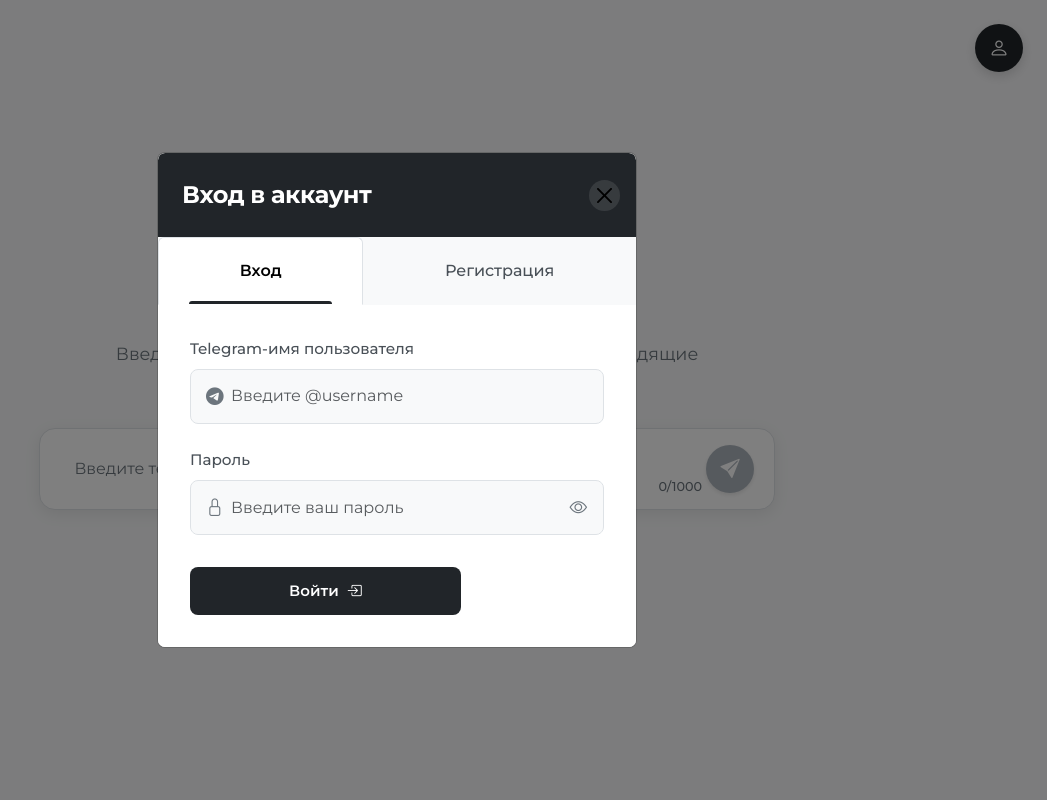
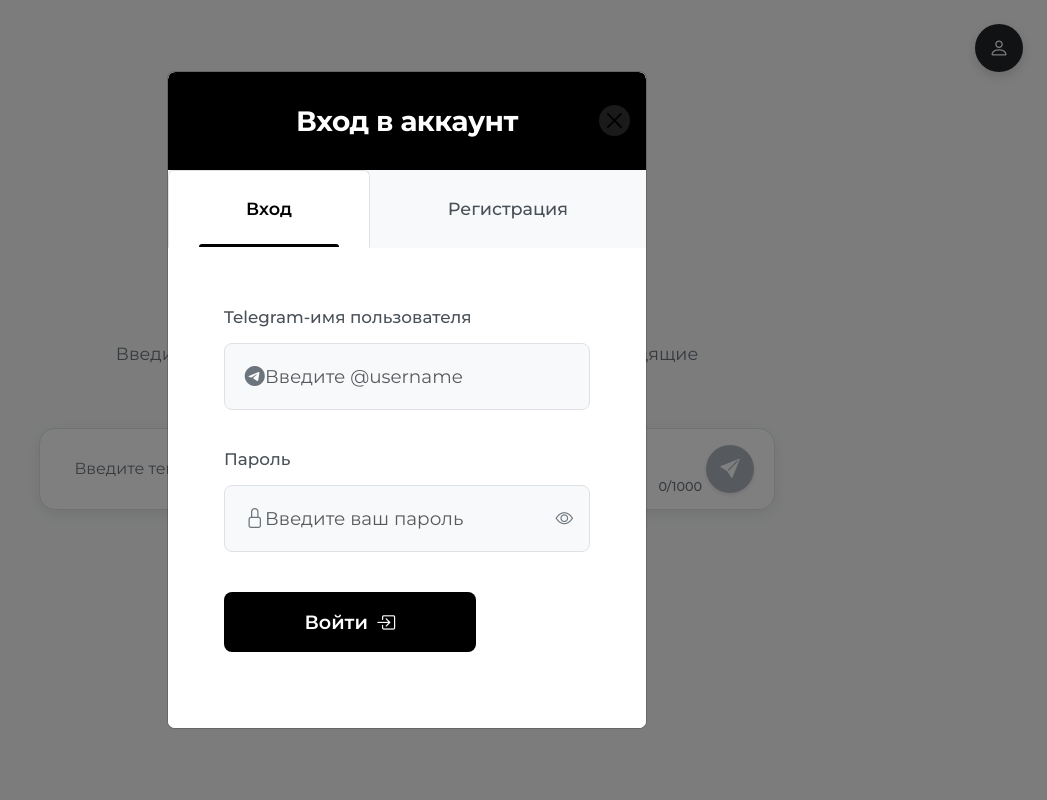
Before and after one commit to Artem336600/Stroka_t, a Flask app: page / in a window 1280 px wide, after a click on "Профиль". Shown: the whole page, without its empty margins (233-1280 px from the left). Run offline with Flask 3, Linux system fonts and the light colour scheme.

Commit message:
лучшен интерфейс модального окна авторизации и регистрации: увеличен размер, изменен дизайн в черный стиль, удалены кружки навигации

```diff
--- a/static/css/auth.css
+++ b/static/css/auth.css
@@ -4,23 +4,36 @@
     border: none;
     box-shadow: 0 10px 40px rgba(0, 0, 0, 0.2);
     overflow: hidden;
-    max-width: 460px;
+    max-width: 900px;
+    width: 100%;
     margin: 0 auto;
     background-color: #f8f9fa;
 }
 
+.modal-dialog.modal-lg {
+    display: flex;
+    align-items: center;
+    justify-content: center;
+    max-width: 920px;
+    width: 98%;
+    margin: 0 auto;
+    min-height: 100vh;
+}
+
 .auth-modal .modal-header {
-    background: #212529;
+    background: #000000;
     color: white;
-    padding: 1.5rem;
+    padding: 1.75rem;
     border-bottom: none;
     position: relative;
+    text-align: center;
 }
 
 .auth-modal .modal-title {
-    font-size: 1.5rem;
+    font-size: 1.75rem;
     font-weight: 700;
     letter-spacing: -0.5px;
+    margin: 0 auto;
 }
 
 .auth-modal .btn-close {
@@ -42,6 +55,27 @@
 .auth-modal .modal-body {
     padding: 0;
     background-color: #fff;
+    overflow-y: auto;
+    max-height: 85vh;
+    scroll-behavior: smooth;
+    scrollbar-width: thin;
+}
+
+.auth-modal .modal-body::-webkit-scrollbar {
+    width: 6px;
+}
+
+.auth-modal .modal-body::-webkit-scrollbar-track {
+    background: #f1f1f1;
+}
+
+.auth-modal .modal-body::-webkit-scrollbar-thumb {
+    background: #c1c1c1;
+    border-radius: 3px;
+}
+
+.auth-modal .modal-body::-webkit-scrollbar-thumb:hover {
+    background: #a8a8a8;
 }
 
 /* Стили для вкладок */
@@ -55,8 +89,8 @@
 
 .auth-tab {
     text-align: center;
-    padding: 1.25rem 0;
-    font-size: 1rem;
+    padding: 1.5rem 0;
+    font-size: 1.1rem;
     font-weight: 500;
     color: #495057;
     cursor: pointer;
@@ -80,7 +114,7 @@
     left: 15%;
     width: 70%;
     height: 3px;
-    background-color: #212529;
+    background-color: #000000;
     border-radius: 3px 3px 0 0;
 }
 
@@ -107,7 +141,8 @@
 /* Формы входа и регистрации */
 .auth-form {
     display: none;
-    padding: 2rem;
+    padding: 3.5rem;
+    overflow: hidden;
 }
 
 .auth-form.active {
@@ -221,67 +279,82 @@
 }
 
 .step-label {
-    font-size: 0.8rem;
+    font-size: 1rem;
     font-weight: 500;
     color: #adb5bd;
     white-space: nowrap;
+    text-align: center;
+    margin-top: 12px;
 }
 
 .step-dot.active .step-label {
     color: #212529;
     font-weight: 600;
+    transform: scale(1.1);
 }
 
 .step-dot.completed .step-label {
-    color: #198754;
+    color: #212529;
     font-weight: 600;
+}
+
+/* Содержимое шагов */
+.step-title {
+    font-size: 2.2rem;
+    font-weight: 700;
+    color: #212529;
+    margin-bottom: 1.3rem;
+    letter-spacing: -0.5px;
+}
+
+.step-description {
+    color: #6c757d;
+    font-size: 1.25rem;
+    margin-bottom: 3.2rem;
+    line-height: 1.5;
+}
+
+/* Контейнер для шагов */
+.register-steps-container {
+    position: relative;
+    min-height: 300px; /* Минимальная высота для контейнера шагов */
 }
 
 /* Контент шагов */
 .register-step {
     display: none;
+    opacity: 0;
+    transform: translateY(20px);
+    transition: opacity 0.6s ease, transform 0.6s ease;
 }
 
 .register-step.active {
     display: block;
-    animation: fadeIn 0.4s;
-}
-
-.step-title {
-    font-size: 1.4rem;
-    font-weight: 700;
-    color: #212529;
-    margin-bottom: 0.75rem;
-    letter-spacing: -0.5px;
-}
-
-.step-description {
-    color: #6c757d;
-    font-size: 0.95rem;
-    margin-bottom: 2rem;
-    line-height: 1.5;
+    animation: fadeInStep 0.6s ease forwards;
+    margin-top: 10px;
+    padding-top: 10px;
 }
 
 /* Поля формы */
 .form-group {
-    margin-bottom: 1.5rem;
+    margin-bottom: 2.2rem;
     position: relative;
 }
 
 .form-group label {
     display: block;
-    margin-bottom: 0.5rem;
+    margin-bottom: 0.75rem;
     font-weight: 500;
     color: #495057;
-    font-size: 0.95rem;
+    font-size: 1.05rem;
 }
 
 .form-control {
     width: 100%;
-    padding: 0.9rem 1rem;
+    padding: 1.2rem 1.5rem;
     border: 1px solid #dee2e6;
     border-radius: 8px;
-    font-size: 1rem;
+    font-size: 1.15rem;
     transition: all 0.2s ease;
     background-color: #f8f9fa;
 }
@@ -307,21 +380,17 @@
 
 .input-icon {
     position: absolute;
-    left: 1rem;
+    left: 1.3rem;
     top: 50%;
     transform: translateY(-50%);
     color: #6c757d;
-    font-size: 1.1rem;
+    font-size: 1.25rem;
     transition: color 0.2s;
 }
 
 .input-icon-wrap .form-control {
-    padding-left: 2.7rem;
-    padding-right: 2.5rem;
-}
-
-.input-icon-wrap .form-control:focus + .input-icon {
-    color: #212529;
+    padding-left: 3.2rem;
+    padding-right: 3.2rem;
 }
 
 /* Индикатор силы пароля */
@@ -398,7 +467,7 @@
     display: flex;
     align-items: center;
     justify-content: space-between;
-    margin-top: 2rem;
+    margin-top: 2.5rem;
 }
 
 .auth-submit-btn, .auth-back-btn {
@@ -411,26 +480,29 @@
     display: flex;
     align-items: center;
     justify-content: center;
-    height: 48px;
+    height: 60px;
 }
 
 .auth-submit-btn {
-    background-color: #212529;
+    background-color: #000000;
     color: white;
-    padding: 0 1.75rem;
-    width: calc(100% - 60px);
+    padding: 0 2.5rem;
+    width: calc(100% - 70px);
+    font-size: 1.2rem;
 }
 
 .auth-submit-btn:hover {
-    background-color: #000;
+    background-color: #333333;
     transform: translateY(-2px);
     box-shadow: 0 4px 12px rgba(0, 0, 0, 0.15);
 }
 
 .auth-back-btn {
-    width: 48px;
+    width: 60px;
+    height: 60px;
     background-color: #e9ecef;
     color: #495057;
+    font-size: 1.2rem;
 }
 
 .auth-back-btn:hover {
@@ -1072,3 +1142,20 @@
         transform: translateY(0);
     }
 }
+
+/* Исправление отступов для контейнера содержимого */
+.tab-content {
+    padding-bottom: 20px;
+}
+
+/* Улучшенные анимации для шагов */
+@keyframes fadeInStep {
+    from {
+        opacity: 0;
+        transform: translateY(20px);
+    }
+    to {
+        opacity: 1;
+        transform: translateY(0);
+    }
+}
--- a/static/js/auth.js
+++ b/static/js/auth.js
@@ -351,6 +351,7 @@
                 step2NextBtn.innerHTML = '<span>Подтвердить</span><i class="bi bi-check-lg ms-2"></i>';
 
                 if (data.success) {
+                    // Автоматически переходим на следующий шаг
                     showStep(3);
                 } else {
                     showNotification(data.error || 'Неверный код подтверждения', 'error');
@@ -1130,6 +1131,61 @@
         // Проверка валидного шага
         if (step < 1 || step > totalSteps) return;
 
+        // Плавно скрываем предыдущий шаг
+        const currentActiveStep = document.querySelector('.register-step.active');
+
+        if (currentActiveStep) {
+            // Запоминаем текущий активный шаг перед переходом
+            const currentStepNumber = parseInt(currentActiveStep.id.replace('step', ''), 10);
+
+            // Добавляем класс для плавного выхода
+            currentActiveStep.style.opacity = '0';
+            currentActiveStep.style.transform = 'translateY(20px)';
+
+            // После завершения анимации выхода
+            setTimeout(() => {
+                // Скрываем все шаги
+                registerSteps.forEach(s => {
+                    s.classList.remove('active');
+                    s.style.opacity = '';
+                    s.style.transform = '';
+                });
+
+                // Показываем нужный шаг
+                let targetStep;
+
+                switch(step) {
+                    case 1: targetStep = step1; break;
+                    case 2: targetStep = step2; break;
+                    case 3: targetStep = step3; break;
+                    case 4: targetStep = step4; break;
+                    case 5: targetStep = step5; break;
+                    case 6: targetStep = step6; break;
+                    case 7: targetStep = step7; break;
+                    default: targetStep = step1;
+                }
+
+                if (targetStep) {
+                    targetStep.classList.add('active');
+
+                    // Плавная прокрутка к началу модального окна с небольшой задержкой
+                    setTimeout(() => {
+                        const modalBody = document.querySelector('.modal-body');
+                        if (modalBody) {
+                            modalBody.scrollTo({
+                                top: 0,
+                                behavior: 'smooth'
+                            });
+                        }
+                    }, 100);
+                }
+
+                // Обновляем индикаторы шагов
+                updateStepIndicators(step);
+
+            }, 300); // Задержка должна быть меньше времени перехода в CSS
+        } else {
+            // Если нет активного шага, просто показываем нужный
             // Скрываем все шаги
             registerSteps.forEach(s => s.classList.remove('active'));
 
@@ -1152,29 +1208,55 @@
             }
 
             // Обновляем индикаторы шагов
+            updateStepIndicators(step);
+        }
+
+        // Обновляем текущий шаг
+        currentStep = step;
+    }
+
+    // Функция для обновления индикаторов шагов
+    function updateStepIndicators(step) {
+        // Обновляем индикаторы точек
         stepDots.forEach((dot, index) => {
             dot.classList.remove('active', 'completed');
             const dotStep = parseInt(dot.getAttribute('data-step'), 10);
 
             if (dotStep === step) {
                 dot.classList.add('active');
+
+                // Центрируем активную точку с задержкой
+                setTimeout(() => {
+                    const stepIndicator = document.querySelector('.step-indicator');
+                    if (stepIndicator) {
+                        const dotRect = dot.getBoundingClientRect();
+                        const indicatorRect = stepIndicator.getBoundingClientRect();
+
+                        // Вычисляем положение для центрирования
+                        const scrollLeft = dot.offsetLeft - (indicatorRect.width / 2) + (dotRect.width / 2);
+
+                        // Плавно скроллим к нужной позиции
+                        stepIndicator.scrollTo({
+                            left: scrollLeft,
+                            behavior: 'smooth'
+                        });
+                    }
+                }, 350);
             } else if (dotStep < step) {
                 dot.classList.add('completed');
             }
         });
 
-        // Обновляем прогресс
+        // Обновляем прогресс-бар
         if (progressIndicator) {
             const stepPercent = (step / totalSteps) * 100;
             progressIndicator.style.width = `${stepPercent}%`;
         }
 
+        // Обновляем счетчик шагов
         if (currentStepNumber) {
             currentStepNumber.textContent = step;
         }
-
-        // Обновляем текущий шаг
-        currentStep = step;
     }
 
     // Функция для обновления кнопки профиля
--- a/templates/auth_modals.html
+++ b/templates/auth_modals.html
@@ -1,10 +1,10 @@
 <!-- Модальное окно авторизации/регистрации -->
 <div class="modal fade" id="authModal" tabindex="-1" aria-labelledby="authModalLabel" aria-hidden="true">
-    <div class="modal-dialog modal-dialog-centered">
+    <div class="modal-dialog modal-dialog-centered modal-lg">
         <div class="modal-content auth-modal">
-            <div class="modal-header">
+            <div class="modal-header justify-content-center">
                 <h5 class="modal-title" id="authModalLabel">Вход в аккаунт</h5>
-                <button type="button" class="btn-close" data-bs-dismiss="modal" aria-label="Close"></button>
+                <button type="button" class="btn-close position-absolute end-0 me-3" data-bs-dismiss="modal" aria-label="Close"></button>
             </div>
             <div class="modal-body p-0">
                 <!-- Вкладки Вход/Регистрация -->
```
Also changed, not shown: other parts of static/css/auth.css (+56 -35 lines), other parts of templates/auth_modals.html (+0 -32 lines). Lines whose indentation alone changed are shown as unchanged.
